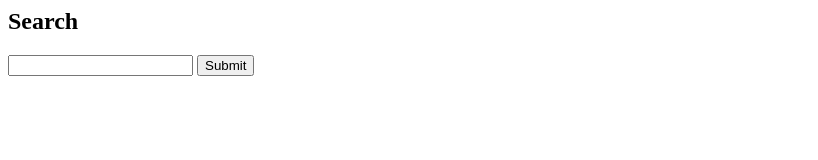
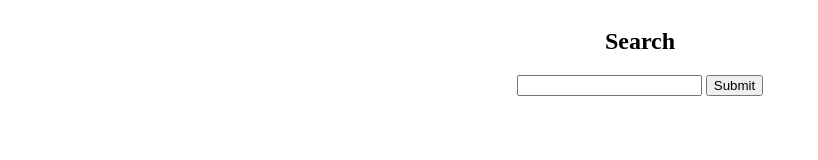
Before and after one commit to KyleKatarn2/phase-1-javascript-project-mode, a plain HTML site: page index.html in a window 1280 px wide. Shown: the whole page, without its empty margins (0-818 px from the left). Drawn offline with Linux system fonts and the light colour scheme.

Commit message:
linked html elements to css

```diff
--- a/index.html
+++ b/index.html
@@ -5,6 +5,7 @@
     <meta http-equiv='X-UA-Compatible' content='ie=edge'/>
     <title>Next Generation Aircraft</title>
     <script src='index.js'></script>
+    <link rel='stylesheet' href='index.css'/>
 </head>
 <body>
     <div id='main'>
```
